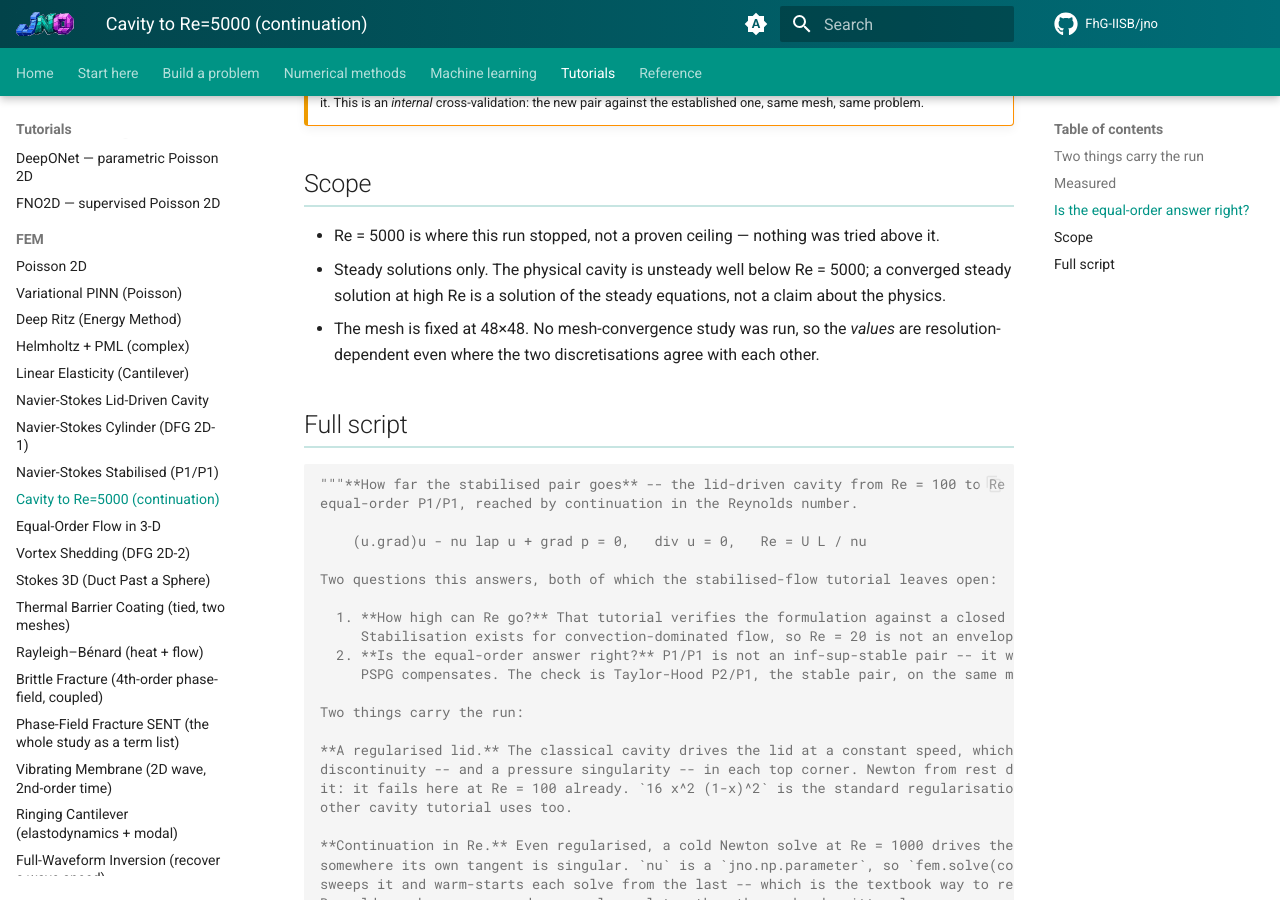
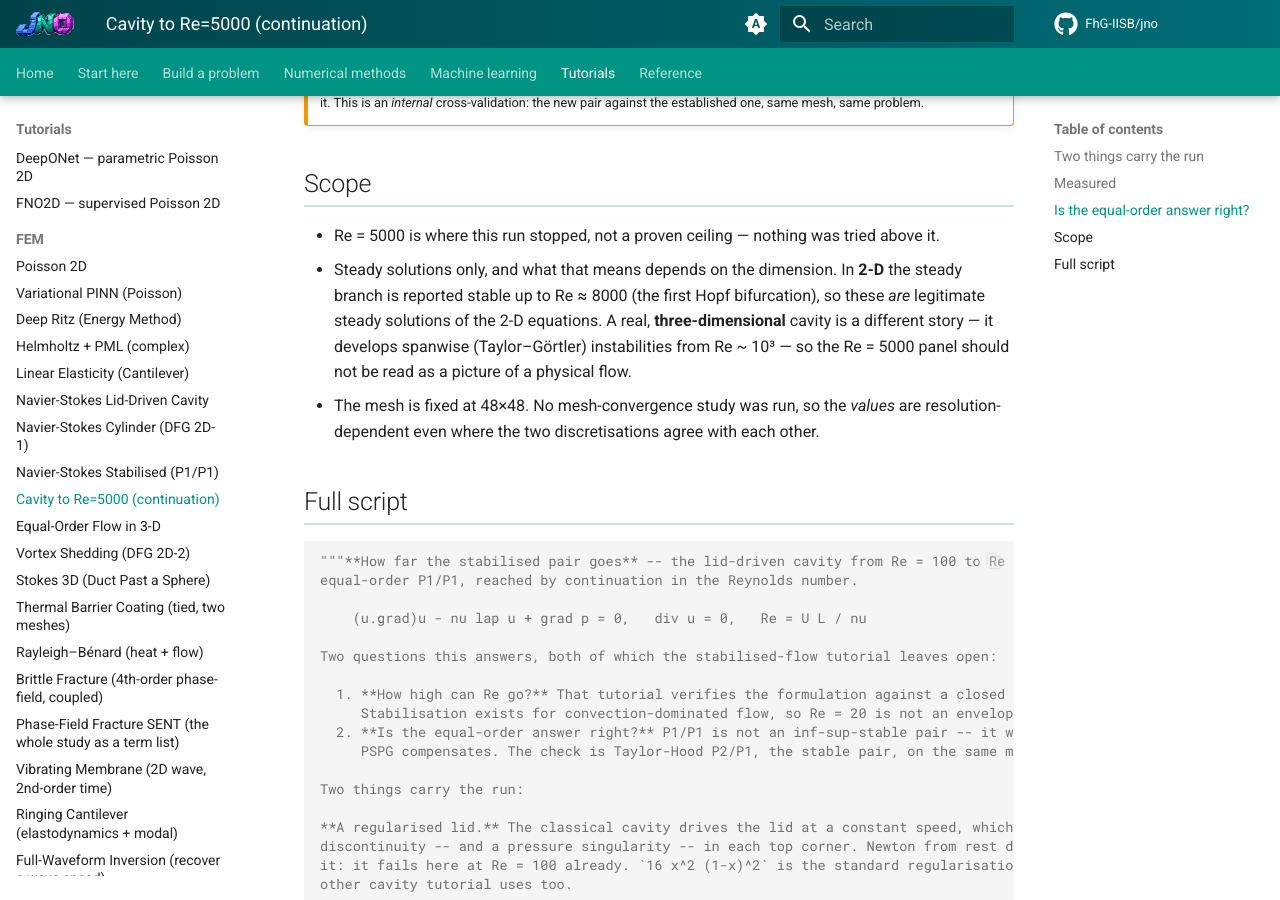
Before and after one commit to FhG-IISB/jNO, an MkDocs documentation site: the page built from docs/tutorials/08-fem-and-varpinns/cavity-high-reynolds.md, in a window 1280 px wide and 900 px high, scrolled down 2560 px. Built offline with MkDocs 1.6.1 and Material for MkDocs 9.7.7, drawn with Linux system fonts in a browser that asks for light colours; comment, search, counter and statistics services are not loaded.

Commit message:
docs: the 2-D cavity steady branch is stable far higher than I claimed
The scope note said the physical cavity is unsteady 'well below Re = 5000'.
That is wrong for the problem actually solved: in 2-D the first Hopf
bifurcation is reported near Re ~ 8000, so the steady solutions on this
page are legitimate solutions of the 2-D equations, not artefacts.

What IS true is dimensional: a real three-dimensional cavity develops
spanwise Taylor-Goertler instabilities from Re ~ 10^3, so the Re = 5000
panel is still not a picture of a physical flow -- for a different reason
than the one given.

```diff
--- a/docs/tutorials/08-fem-and-varpinns/cavity-high-reynolds.md
+++ b/docs/tutorials/08-fem-and-varpinns/cavity-high-reynolds.md
@@ -75,8 +75,11 @@ P1's 4.
 ## Scope
 
 - Re = 5000 is where this run stopped, not a proven ceiling — nothing was tried above it.
-- Steady solutions only. The physical cavity is unsteady well below Re = 5000; a converged steady
-  solution at high Re is a solution of the steady equations, not a claim about the physics.
+- Steady solutions only, and what that means depends on the dimension. In **2-D** the steady branch
+  is reported stable up to Re ≈ 8000 (the first Hopf bifurcation), so these *are* legitimate steady
+  solutions of the 2-D equations. A real, **three-dimensional** cavity is a different story — it
+  develops spanwise (Taylor–Görtler) instabilities from Re ~ 10³ — so the Re = 5000 panel should not
+  be read as a picture of a physical flow.
 - The mesh is fixed at 48×48. No mesh-convergence study was run, so the *values* are resolution-
   dependent even where the two discretisations agree with each other.
 
```
